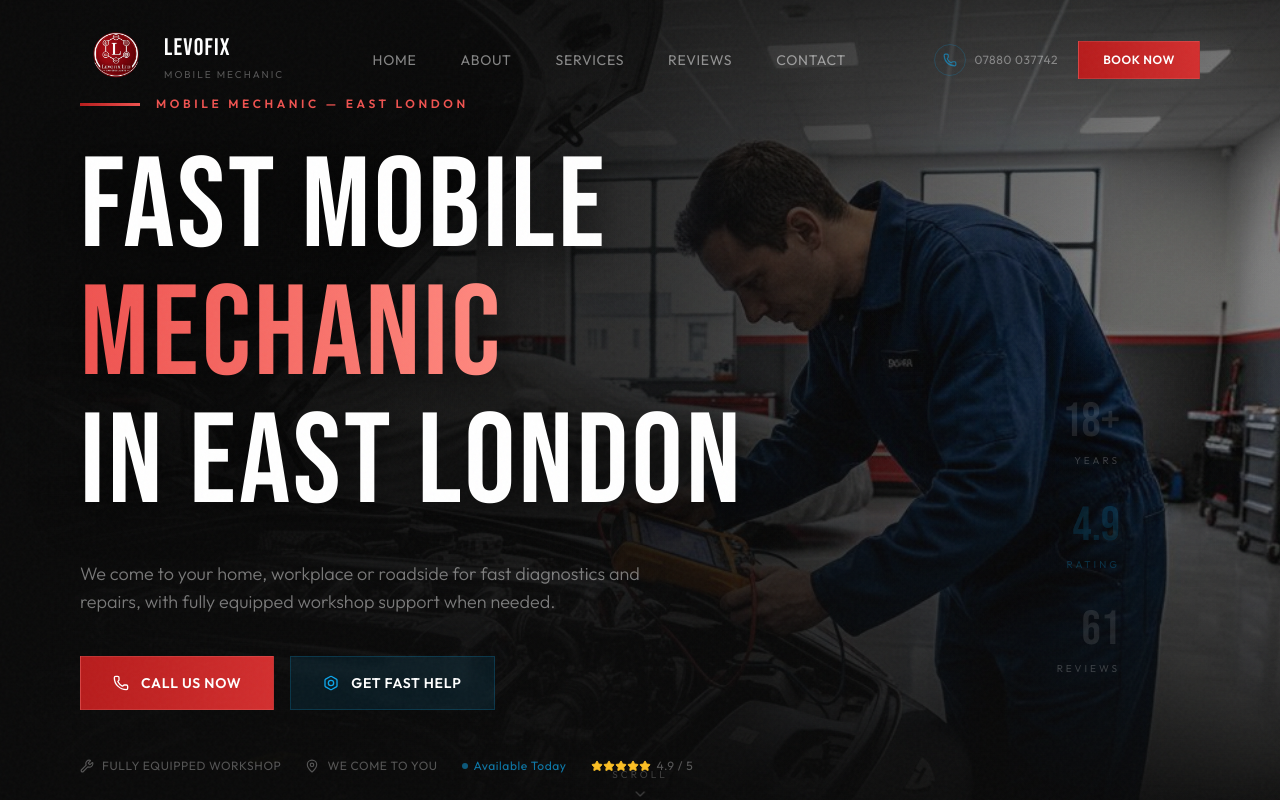
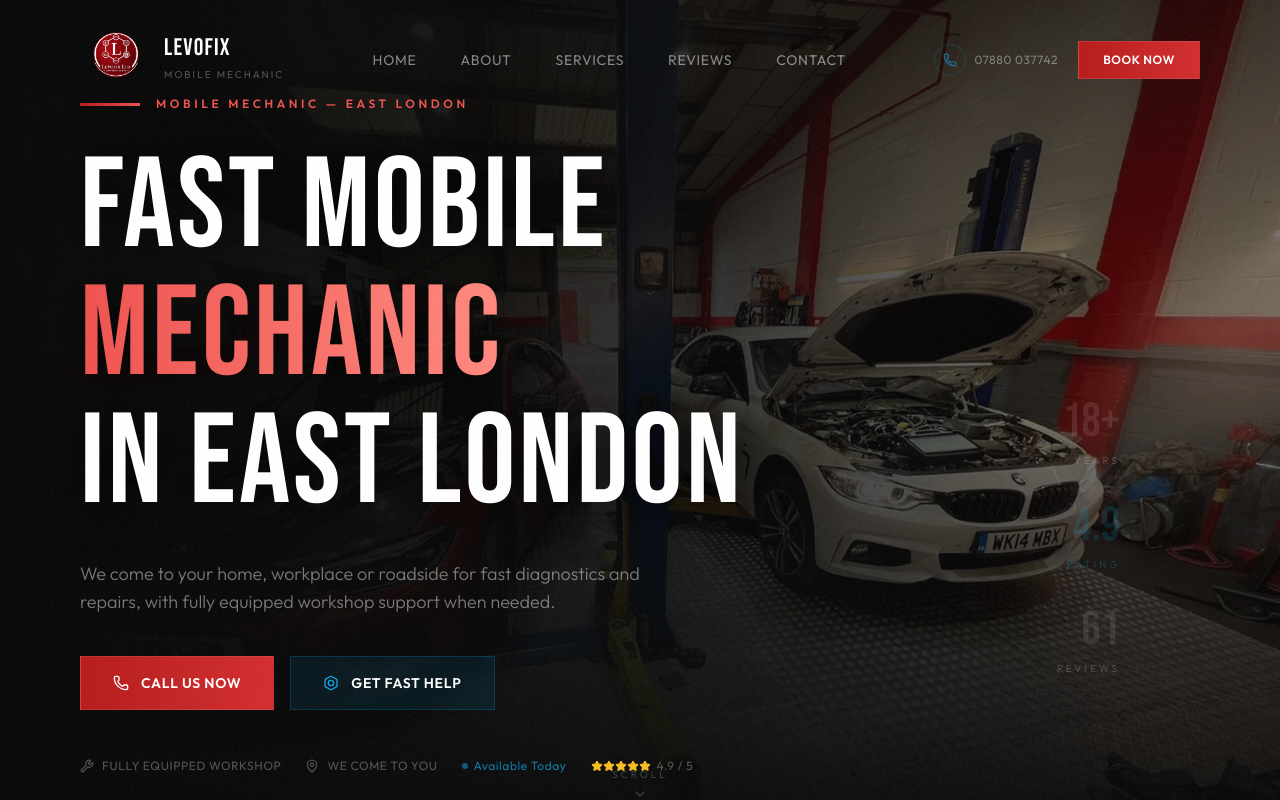
Before and after one commit to yanneettop/levofix, a React (Vite) app: page / in a window 1280 px wide. Shown: the top 800 px of the page. Built offline with nearby package versions, Linux system fonts and the light colour scheme.

Commit message:
Use accurate Levofix garage hero

```diff
--- a/index.html
+++ b/index.html
@@ -17,7 +17,10 @@
     <meta property="og:url" content="https://www.levofix.co.uk/" />
     <meta property="og:title" content="Mobile Mechanic London | Levofix LTD — Poplar, East London" />
     <meta property="og:description" content="Professional mobile mechanic based in Poplar, East London. Car diagnostics, servicing, brakes, suspension & fault finding at your location. Rated 4.9★ on Google from 61 reviews." />
-    <meta property="og:image" content="https://www.levofix.co.uk/logo3.png" />
+    <meta property="og:image" content="https://www.levofix.co.uk/og-image.png" />
+    <meta property="og:image:width" content="1200" />
+    <meta property="og:image:height" content="630" />
+    <meta property="og:image:alt" content="Levofix LTD mobile mechanic in East London" />
     <meta property="og:site_name" content="Levofix LTD" />
     <meta property="og:locale" content="en_GB" />
 
@@ -25,7 +28,8 @@
     <meta name="twitter:card" content="summary_large_image" />
     <meta name="twitter:title" content="Mobile Mechanic London | Levofix LTD — Poplar, East London" />
     <meta name="twitter:description" content="Professional mobile mechanic in East London. Car diagnostics, servicing, brakes & more — at your location. Call 07880 037742." />
-    <meta name="twitter:image" content="https://www.levofix.co.uk/logo3.png" />
+    <meta name="twitter:image" content="https://www.levofix.co.uk/og-image.png" />
+    <meta name="twitter:image:alt" content="Levofix LTD mobile mechanic in East London" />
 
     <!-- Geo / Local -->
     <meta name="geo.region" content="GB-ENG" />
@@ -46,7 +50,7 @@
       "description": "Professional mobile mechanic based in Poplar, East London. Offering car diagnostics, full and interim servicing, brake repair, suspension repair, engine diagnostics, fault finding, battery replacement, AC repair, wheel alignment, general repairs and pre-purchase inspections across Greater London.",
       "url": "https://www.levofix.co.uk",
       "logo": "https://www.levofix.co.uk/logo3.png",
-      "image": "https://www.levofix.co.uk/logo3.png",
+      "image": "https://www.levofix.co.uk/og-image.png",
       "telephone": "+447880037742",
       "email": "info@levofix.co.uk",
       "founder": {
--- a/src/sections/Hero.tsx
+++ b/src/sections/Hero.tsx
@@ -41,8 +41,8 @@ const Hero = () => {
           style={{ transform: `translateY(${parallax}px)` }}
         >
           <img
-            src="/hero-new.jpg"
-            alt="Levofix LTD — mobile mechanic team working on a car in London"
+            src="/hero-garage.jpg"
+            alt="Levofix LTD garage with cars on lifts and diagnostics bay in East London"
             className="hero-bg-image w-full h-[120%] object-cover object-center animate-ken-burns"
           />
         </div>
```
Also changed, not shown: public/hero-garage.jpg (added), public/og-image.png (added).
